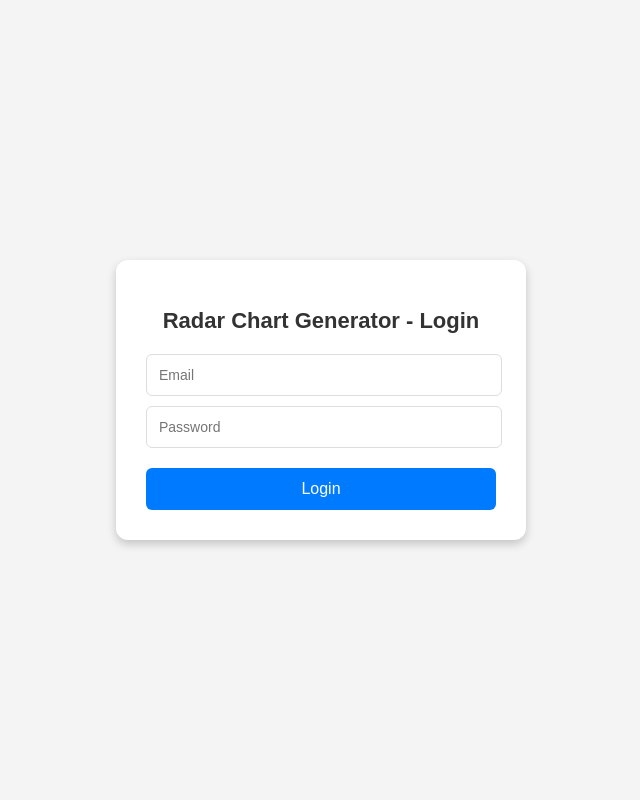
After one commit to zaidehabkhreis/radar-chart-tool, a Flask app: page /login in a window 1280 px wide. The commit adds this page. Shown: the whole page, without its empty margins (319-959 px from the left). Run offline with Flask 3, Linux system fonts and the light colour scheme; parts of the project's set-up code (start-up, migrations or seed data) failed here and were passed over.

Commit message:
added some users as well as authentication

```diff
--- a/Radar_Charts/app.py
+++ b/Radar_Charts/app.py
@@ -6,11 +6,56 @@ import os
 
 app = Flask(__name__)
 
+
+# Load predefined users from JSON file
+USERS_FILE = "users.json"
+with open(USERS_FILE, "r") as file:
+    users_data = json.load(file)
+VALID_USERS = {user["email"]: user["password"] for user in users_data["users"]}
+
 # Load the predefined spreadsheet
 base_path = os.path.dirname(__file__)
-file_path = os.path.join(base_path, "data3.xlsx")
+file_path = os.path.join(base_path, "data.xlsx")
 sheets = pd.ExcelFile(file_path)
 data_dict = {}
+
+for sheet_name in sheets.sheet_names:
+    data_dict[sheet_name] = sheets.parse(sheet_name)
+
+# Authentication Middleware
+def get_authenticated_user(request):
+    """Check if the user is authenticated via cookies."""
+    email = request.cookies.get("user_email")
+    password = request.cookies.get("user_password")
+
+    if email in VALID_USERS and VALID_USERS[email] == password:
+        return email
+    return None
+
+@app.route('/login', methods=['GET', 'POST'])
+def login():
+    if request.method == 'POST':
+        email = request.form.get('email')
+        password = request.form.get('password')
+
+        # Check credentials
+        if email in VALID_USERS and VALID_USERS[email] == password:
+            response = make_response(redirect(url_for('index')))
+            response.set_cookie("user_email", email)
+            response.set_cookie("user_password", password)
+            return response
+        else:
+            return render_template("login.html", error="Invalid email or password")
+
+    return render_template("login.html")
+
+@app.route('/logout')
+def logout():
+    """Logout user by clearing cookies."""
+    response = make_response(redirect(url_for('login')))
+    response.delete_cookie("user_email")
+    response.delete_cookie("user_password")
+    return response
 
 # Store the unique pillars and their average scores for each sheet
 pillar_avg_scores_dict = {}
@@ -111,6 +156,10 @@ def filter_data(data, applied_filters):
 
 @app.route('/', methods=['GET', 'POST'])
 def index():
+    user = get_authenticated_user(request)
+    if not user:
+        return redirect(url_for('login'))
+
     search_name = request.args.get('search_name', '').lower()  # Convert search input to lowercase
     remove_filter = request.args.get('remove_filter', None)
 
@@ -165,7 +214,8 @@ def index():
         sheets_to_display=sheets_to_display,
         applied_filters=applied_filters,
         data_dict=data_dict,
-        search_name=search_name
+        search_name=search_name,
+        user=user
     )
 
 
@@ -175,6 +225,10 @@ def index():
 
 @app.route('/chart/<sheet_name>')
 def generate_chart(sheet_name):
+
+    user = get_authenticated_user(request)
+    if not user:
+        return redirect(url_for('login'))
     # Get filters from cookies
     applied_filters = get_applied_filters(request)
 
--- /dev/null
+++ b/Radar_Charts/templates/login.html
@@ -0,0 +1,75 @@
+<!DOCTYPE html>
+<html lang="en">
+<head>
+    <meta charset="UTF-8">
+    <meta name="viewport" content="width=device-width, initial-scale=1.0">
+    <title>Login</title>
+    <style>
+        body {
+            font-family: Arial, sans-serif;
+            background-color: #f4f4f4;
+            display: flex;
+            justify-content: center;
+            align-items: center;
+            height: 100vh;
+            margin: 0;
+        }
+        .login-container {
+            background: white;
+            padding: 30px;
+            border-radius: 12px;
+            box-shadow: 0 4px 10px rgba(0, 0, 0, 0.2);
+            text-align: center;
+            width: 350px;
+        }
+        h2 {
+            margin-bottom: 20px;
+            font-size: 22px;
+            color: #333;
+        }
+        input {
+            width: calc(100% - 20px);
+            padding: 12px;
+            margin: 10px 0;
+            border: 1px solid #ddd;
+            border-radius: 6px;
+            display: block;
+            margin-left: auto;
+            margin-right: auto;
+            font-size: 14px;
+        }
+        button {
+            width: 100%;
+            padding: 12px;
+            background: #007bff;
+            color: white;
+            border: none;
+            border-radius: 6px;
+            font-size: 16px;
+            cursor: pointer;
+            margin-top: 10px;
+        }
+        button:hover {
+            background: #0056b3;
+        }
+        .error {
+            color: red;
+            margin-top: 10px;
+            font-size: 14px;
+        }
+    </style>
+</head>
+<body>
+    <div class="login-container">
+        <h2>Radar Chart Generator - Login</h2>
+        <form method="POST">
+            <input type="email" name="email" placeholder="Email" required>
+            <input type="password" name="password" placeholder="Password" required>
+            <button type="submit">Login</button>
+        </form>
+        {% if error %}
+            <p class="error">{{ error }}</p>
+        {% endif %}
+    </div>
+</body>
+</html>
```
Also changed, not shown: Radar_Charts/templates/index.html (+35 -2 lines), 5 other files.
